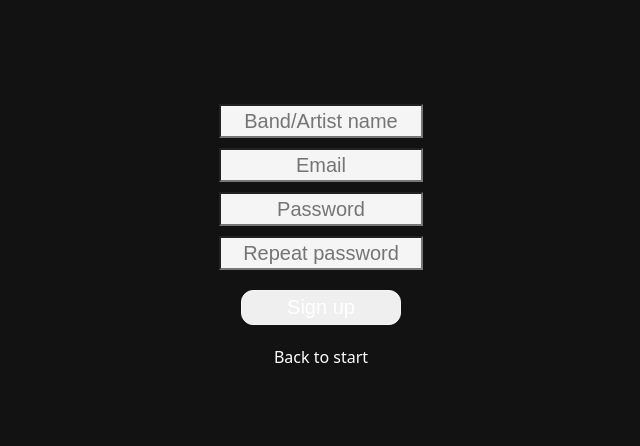
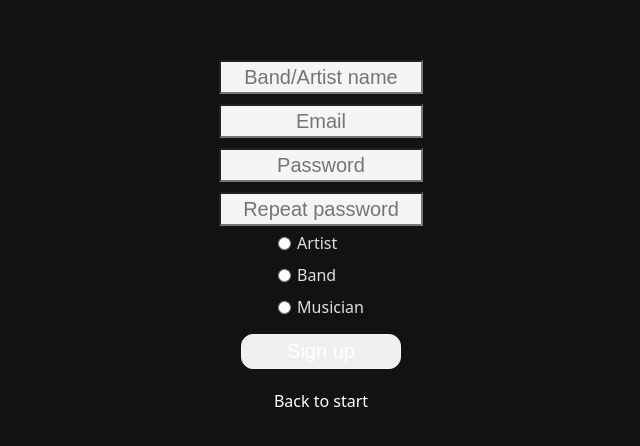
Before and after one commit to SebWester/band-hub, a React (Vite) app: page /signup in a window 1280 px wide. Shown: the part 166-612 px from the top of the page, without its empty margins (319-959 px from the left). Built offline with nearby package versions, Linux system fonts and the light colour scheme.

Commit message:
feat: assign role when signing up

```diff
--- /dev/null
+++ b/src/components/Role.tsx
@@ -0,0 +1,49 @@
+import "../styles/signup.css";
+
+interface RoleProps {
+  role: string;
+  onRoleChange: (role: string) => void;
+}
+
+function Role({ role, onRoleChange }: RoleProps) {
+  return (
+    <div className="roleDiv">
+      <form>
+        <label className="roleOption">
+          <input
+            type="radio"
+            name="role"
+            value="Artist"
+            checked={role === "Artist"}
+            onChange={(e) => onRoleChange(e.target.value)}
+          />
+          Artist
+        </label>
+
+        <label className="roleOption">
+          <input
+            type="radio"
+            name="role"
+            value="Band"
+            checked={role === "Band"}
+            onChange={(e) => onRoleChange(e.target.value)}
+          />
+          Band
+        </label>
+
+        <label className="roleOption">
+          <input
+            type="radio"
+            name="role"
+            value="Musician"
+            checked={role === "Musician"}
+            onChange={(e) => onRoleChange(e.target.value)}
+          />
+          Musician
+        </label>
+      </form>
+    </div>
+  );
+}
+
+export default Role;
--- a/src/pages/Signup.tsx
+++ b/src/pages/Signup.tsx
@@ -2,6 +2,7 @@ import { Link } from "react-router-dom";
 import { useNavigate } from "react-router-dom";
 import { useState } from "react";
 import Input from "../components/Input";
+import Role from "../components/Role";
 
 function Signup() {
   const [user, setUser] = useState({
@@ -9,12 +10,17 @@ function Signup() {
     email: "",
     password: "",
     repeatPassword: "",
+    role: "",
   });
   const navigate = useNavigate();
 
   const handleInput = (e: React.ChangeEvent<HTMLInputElement>) => {
     const { name, value } = e.target;
     setUser((prev) => ({ ...prev, [name]: value }));
+  };
+
+  const handleRole = (role: string) => {
+    setUser((prev) => ({ ...prev, role }));
   };
 
   const handleSignup = (e: React.FormEvent<HTMLFormElement>) => {
@@ -56,6 +62,8 @@ function Signup() {
           onChange={handleInput}
         />
 
+        <Role role={user.role} onRoleChange={handleRole} />
+
         <button className="submit" type="submit">
           Sign up
         </button>
--- /dev/null
+++ b/src/styles/signup.css
@@ -0,0 +1,23 @@
+.roleDiv form {
+  display: flex;
+  flex-direction: column;
+  gap: 8px;
+}
+
+.roleOption {
+  display: flex;
+  align-items: center;
+  gap: 6px;
+  cursor: pointer;
+  font-size: 16px;
+  transition: transform ease-in-out 0.2s;
+}
+
+.roleOption:hover {
+  transform: scale(1.2);
+}
+
+.roleOption input[type="radio"] {
+  accent-color: #007bff;
+  cursor: pointer;
+}
```
